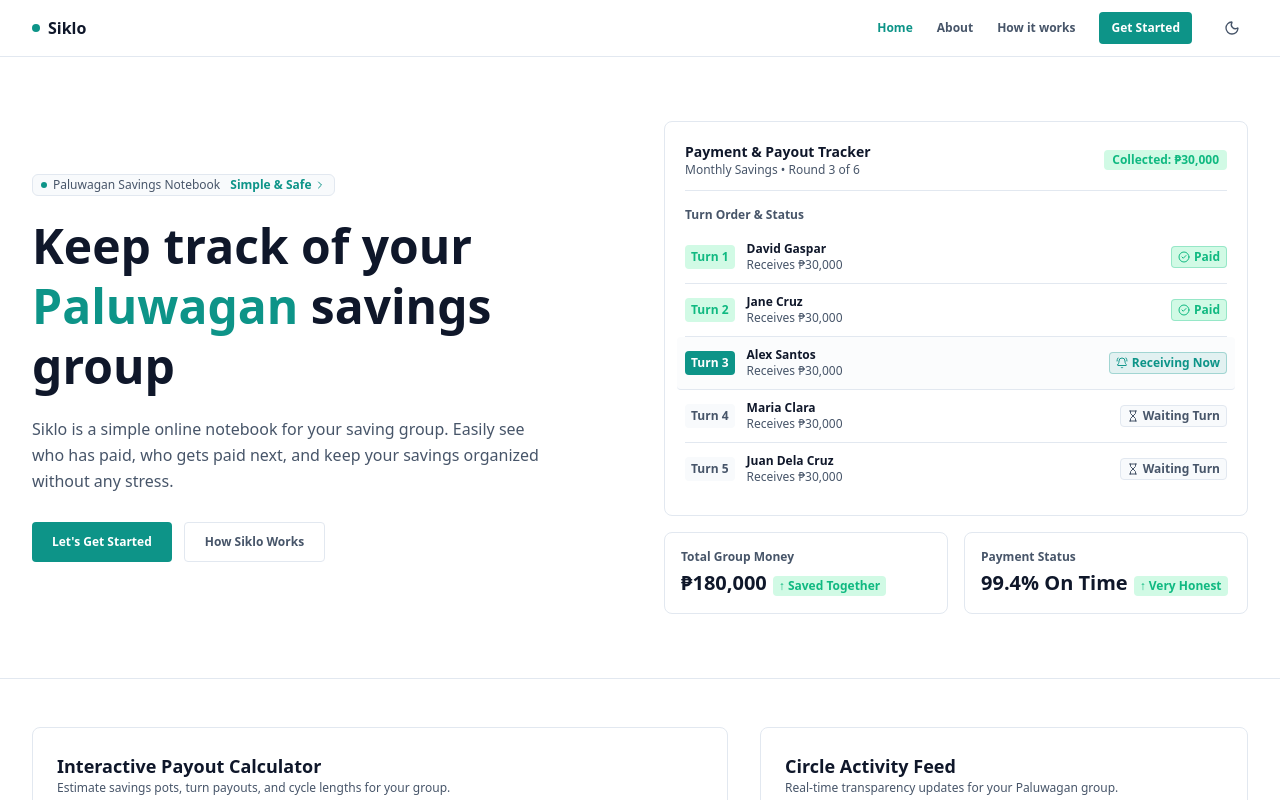
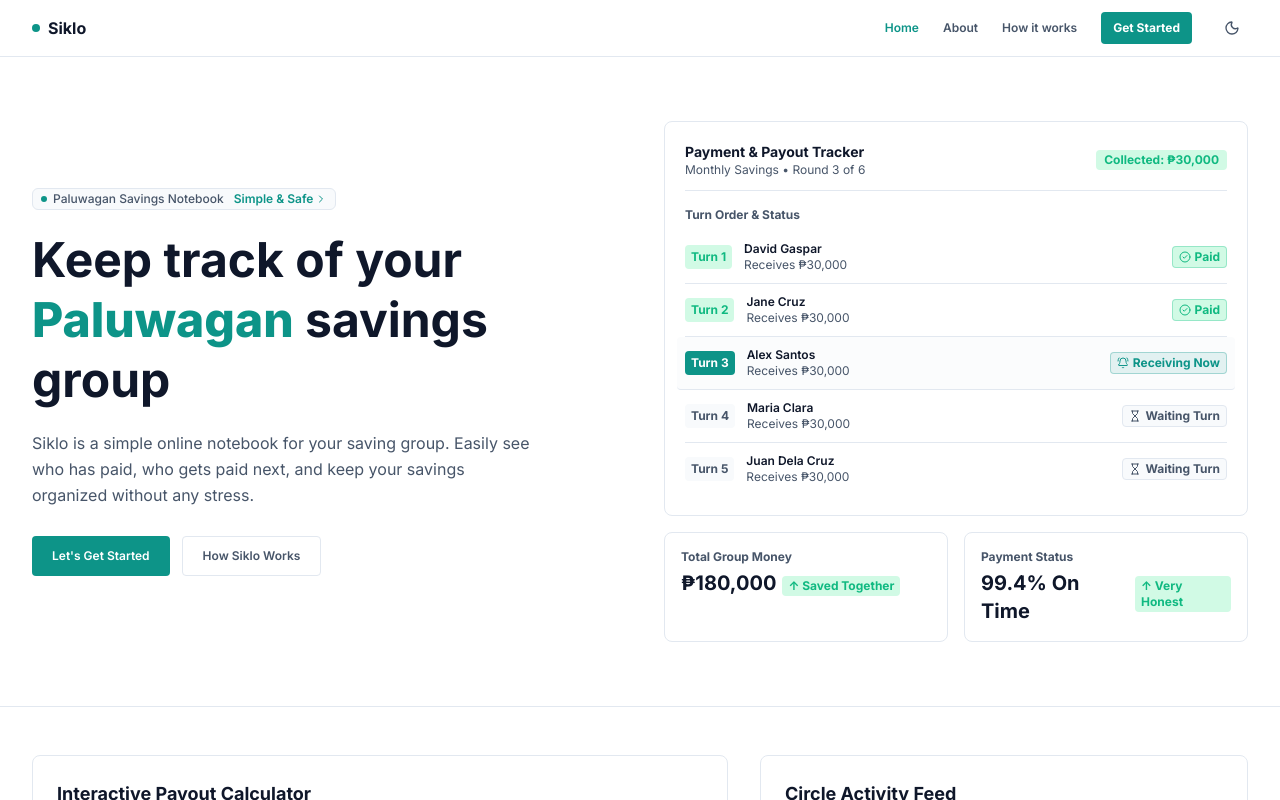
Before and after one commit to prodby-david/siklo, a Next.js app in the folder apps/web/: page / in a window 1280 px wide. Shown: the top 800 px of the page. Built offline with nearby package versions, Linux system fonts and the light colour scheme.

Commit message:
fix: add toast and inter font

```diff
--- a/apps/web/src/app/layout.tsx
+++ b/apps/web/src/app/layout.tsx
@@ -2,6 +2,12 @@ import type { Metadata } from "next";
 import Footer from "@/shared/components/footer/Footer";
 import ThemeProvider from "@/shared/components/theme/ThemeProvider";
 import "./globals.css";
+import { Toaster } from "sonner";
+import { Inter } from "next/font/google";
+
+const inter = Inter({
+  subsets: ["latin"],
+});
 
 export const metadata: Metadata = {
   title: "Siklo",
@@ -15,11 +21,22 @@ export default function RootLayout({
 }>) {
   return (
     <html lang="en" suppressHydrationWarning>
-      <body className="min-h-full flex flex-col">
+      <body className={`${inter.className} min-h-full flex flex-col`}>
         <ThemeProvider>
           {children}
           <Footer />
         </ThemeProvider>
+        <Toaster
+          richColors
+          toastOptions={{
+            classNames: {
+              toast: "bg-brand-accent text-foreground border-neutral-border",
+              success: "text-success bg-success-bg border-success/20",
+              error: "text-danger bg-danger-bg border-color-danger-border",
+            },
+          }}
+          position="bottom-right"
+        />
       </body>
     </html>
   );
```
